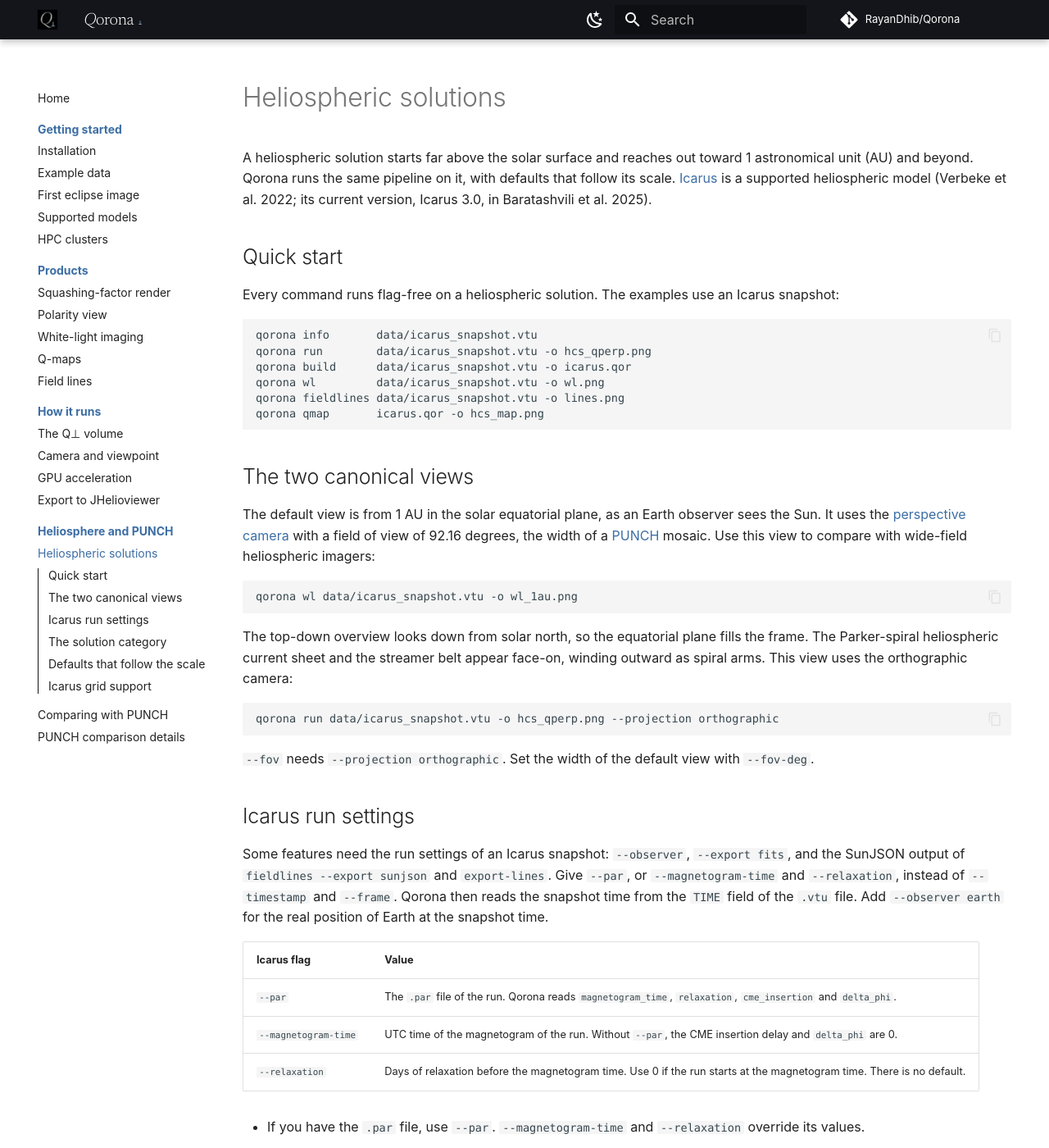
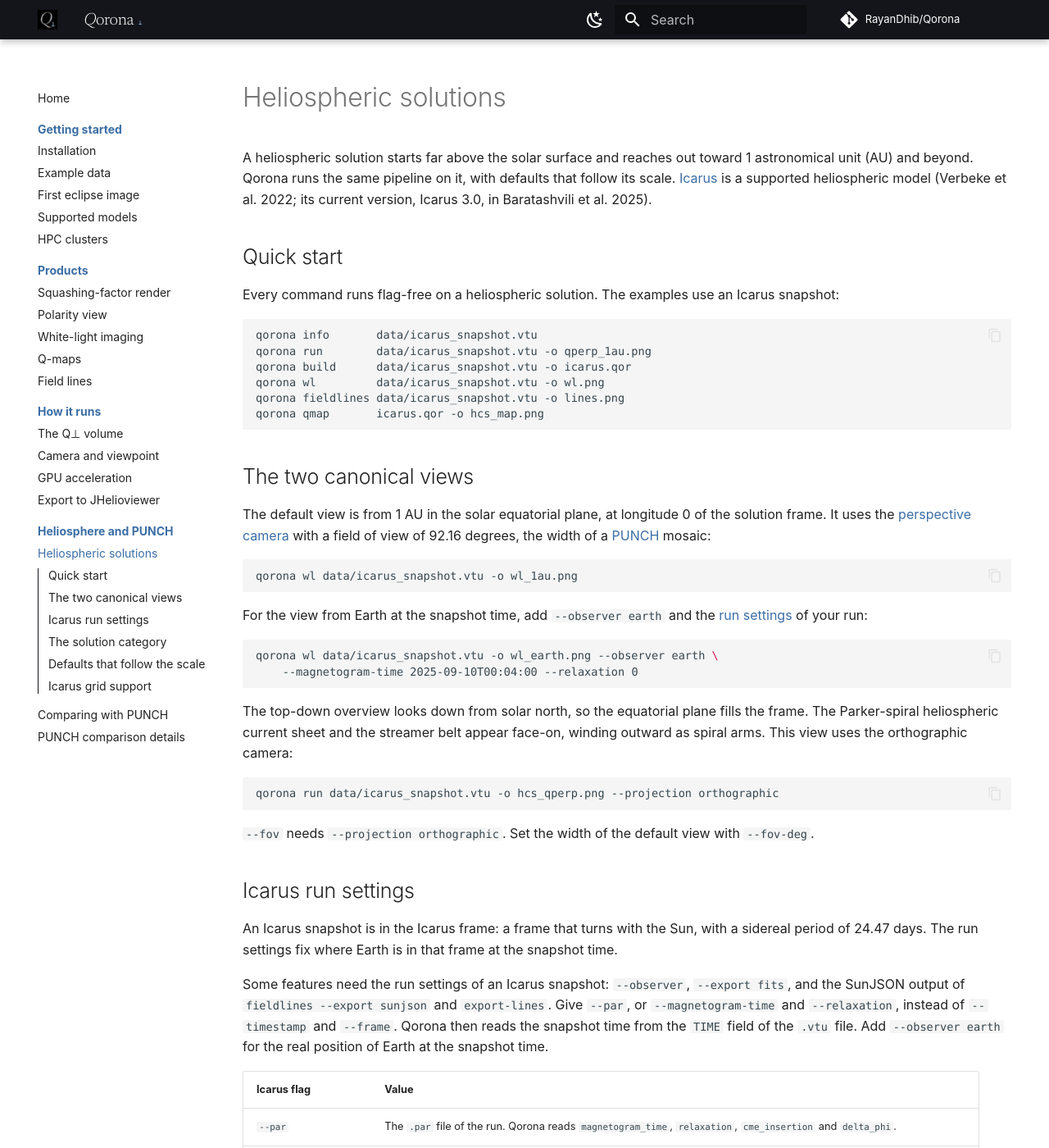
Before and after one commit to RayanDhib/Qorona, an MkDocs documentation site: the page built from docs/heliospheric.md, in a window 1280 px wide and 1400 px high. Shown: the whole window at 82% size. Built offline with MkDocs 1.6.1 and Material for MkDocs 9.7.7, drawn with Linux system fonts in a browser that asks for light colours; comment, search, counter and statistics services are not loaded.

Commit message:
RD: UX follow-up: --instrument and --projection after the pointing flags (--instrument in wl short help only), wl named in the top-level help, --punch-l3 named in its observer errors; docs: heliospheric default view and Earth example, Icarus frame defined, camera table and --fov unit, NFI example warning, closed-loop polarity

````diff
--- a/docs/heliospheric.md
+++ b/docs/heliospheric.md
@@ -11,7 +11,7 @@ Every command runs flag-free on a heliospheric solution. The examples use an Ica
 
 ```bash
 qorona info       data/icarus_snapshot.vtu
-qorona run        data/icarus_snapshot.vtu -o hcs_qperp.png
+qorona run        data/icarus_snapshot.vtu -o qperp_1au.png
 qorona build      data/icarus_snapshot.vtu -o icarus.qor
 qorona wl         data/icarus_snapshot.vtu -o wl.png
 qorona fieldlines data/icarus_snapshot.vtu -o lines.png
@@ -20,12 +20,20 @@ qorona qmap       icarus.qor -o hcs_map.png
 
 ## The two canonical views
 
-The default view is from 1 AU in the solar equatorial plane, as an Earth observer sees the Sun. It
-uses the [perspective camera](camera.md#two-cameras) with a field of view of 92.16 degrees, the
-width of a [PUNCH](punch.md) mosaic. Use this view to compare with wide-field heliospheric imagers:
+The default view is from 1 AU in the solar equatorial plane, at longitude 0 of the solution
+frame. It uses the [perspective camera](camera.md#two-cameras) with a field of view of 92.16
+degrees, the width of a [PUNCH](punch.md) mosaic:
 
 ```bash
 qorona wl data/icarus_snapshot.vtu -o wl_1au.png
+```
+
+For the view from Earth at the snapshot time, add `--observer earth` and the
+[run settings](#icarus-run-settings) of your run:
+
+```bash
+qorona wl data/icarus_snapshot.vtu -o wl_earth.png --observer earth \
+    --magnetogram-time 2025-09-10T00:04:00 --relaxation 0
 ```
 
 The top-down overview looks down from solar north, so the equatorial plane fills the frame. The
@@ -39,6 +47,9 @@ qorona run data/icarus_snapshot.vtu -o hcs_qperp.png --projection orthographic
 `--fov` needs `--projection orthographic`. Set the width of the default view with `--fov-deg`.
 
 ## Icarus run settings
+
+An Icarus snapshot is in the Icarus frame: a frame that turns with the Sun, with a sidereal period
+of 24.47 days. The run settings fix where Earth is in that frame at the snapshot time.
 
 Some features need the run settings of an Icarus snapshot: `--observer`, `--export fits`, and the
 SunJSON output of `fieldlines --export sunjson` and `export-lines`. Give `--par`, or
````
Also changed, not shown: docs/camera.md (+4 -4 lines), docs/products/polarity.md (+3 -2 lines), docs/punch.md (+3 -0 lines), 1 other file.
